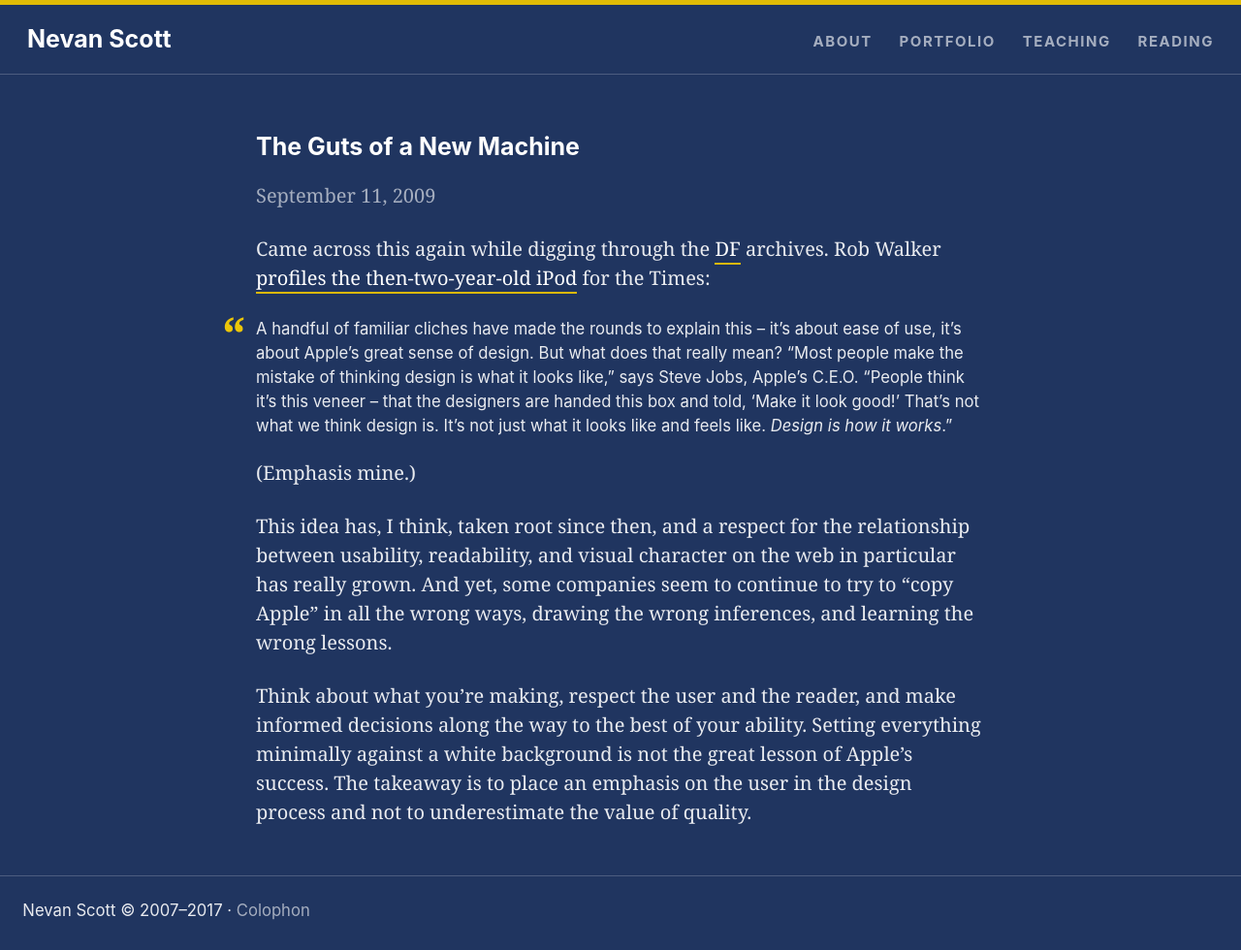
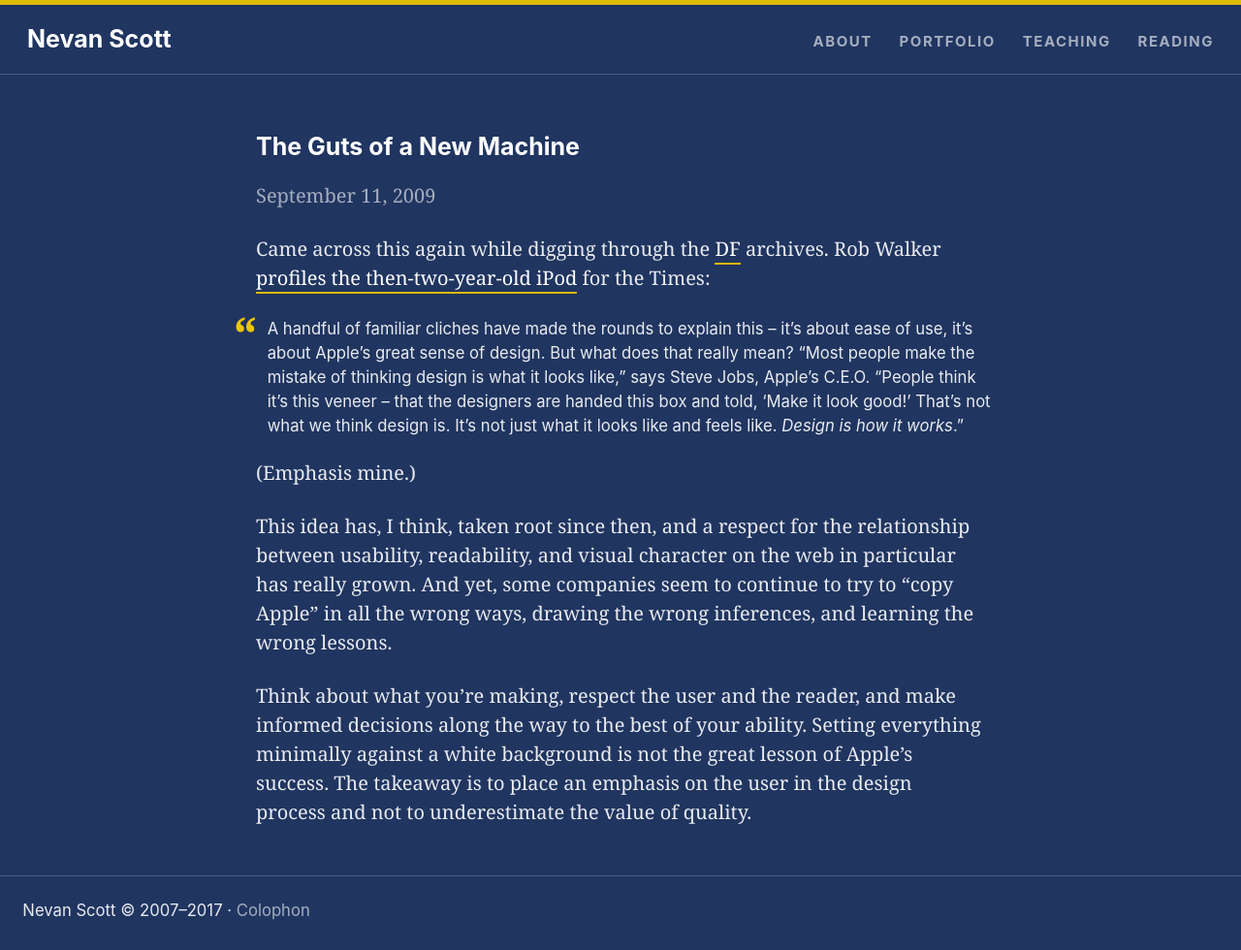
Before and after one commit to nevanscott/nevanscott.github.io, a Jekyll site: the page built from _posts/journal/2009-09-11-guts.md, in a window 1280 px wide. Shown: the whole page at 97% size. Built offline with Jekyll 4.4.1, drawn with Linux system fonts in a browser that asks for light colours.

Commit message:
improves blockquotes

```diff
--- a/_includes/main.scss
+++ b/_includes/main.scss
@@ -170,6 +170,9 @@ dd {
 blockquote {
   font-family: $sans;
   font-size: smaller;
+  margin-left: 0;
+  margin-right: 0;
+  padding-left: 1.4em;
   &:before {
     color: hsl(50,93,48);
     content: '“';
```
